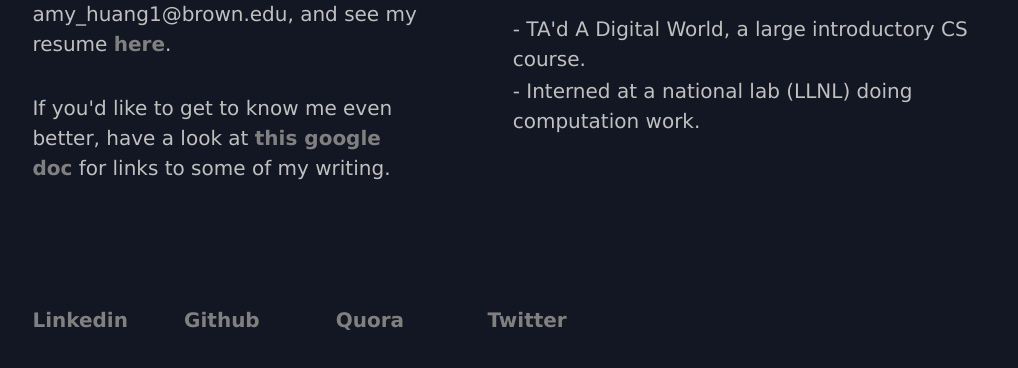
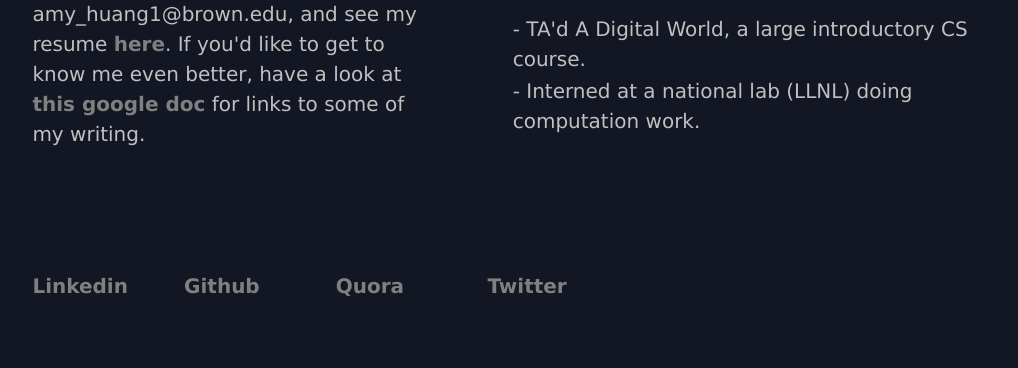
Before and after one commit to amy-huang/amy-huang.github.io, a plain HTML site: page index.html in a window 1280 px wide. Shown: the part 430-798 px from the top of the page, without its empty margins (110-1128 px from the left). Drawn offline with nearby package versions, Linux system fonts and the light colour scheme; a web font is replaced by a local one.

Commit message:
Update index.html

```diff
--- a/index.html
+++ b/index.html
@@ -37,9 +37,7 @@
 		<h1> Amy Huang </h1>
 		<p> Hello there! I'm in my third year of studying computer science at Brown University. Currently, I'm on the hunt for an internship for summer 2019 in industry. I'm interested in systems and software security, data analytics, and software engineering. </p>
 		<br>
-		<p>You can talk to me at amy_huang1@brown.edu, and see my resume <a href="https://amy-huang.github.io/resume(2)%20(1).pdf">here</a>. </p>
-		<br>
-		<p>If you'd like to get to know me even better, have a look at <a href="https://docs.google.com/document/d/1Mk0syNGY4bqR6E-e5XzMEwzrG-IKXMzPj6ymyOYYSnI/edit">this google doc</a> for links to some of my writing. </p>
+		<p>You can talk to me at amy_huang1@brown.edu, and see my resume <a href="https://amy-huang.github.io/resume(2)%20(1).pdf">here</a>. If you'd like to get to know me even better, have a look at <a href="https://docs.google.com/document/d/1Mk0syNGY4bqR6E-e5XzMEwzrG-IKXMzPj6ymyOYYSnI/edit">this google doc</a> for links to some of my writing. </p>
 		<br><br><br><br>
 
 	  </div>
```
